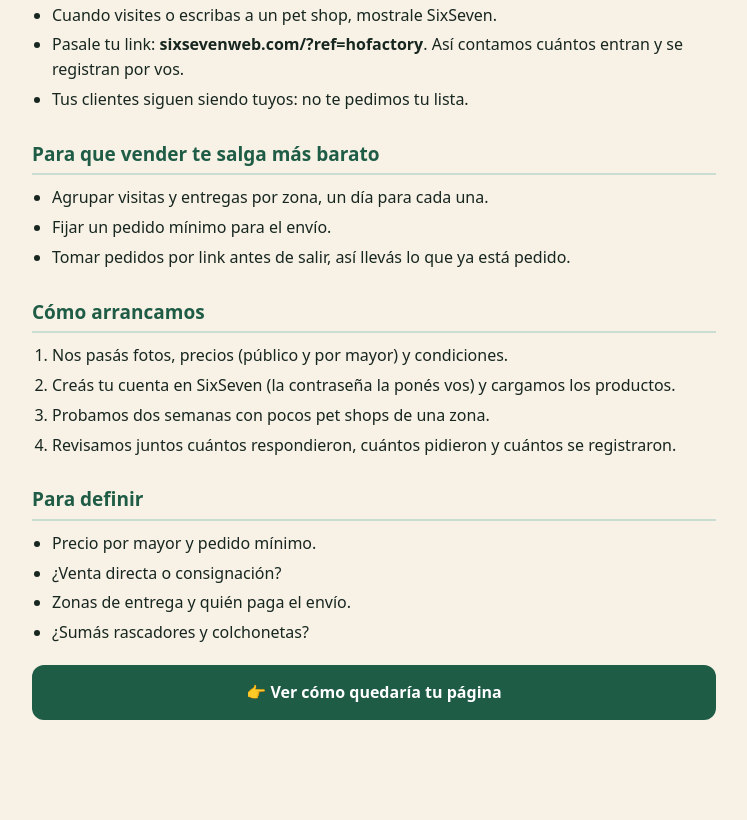
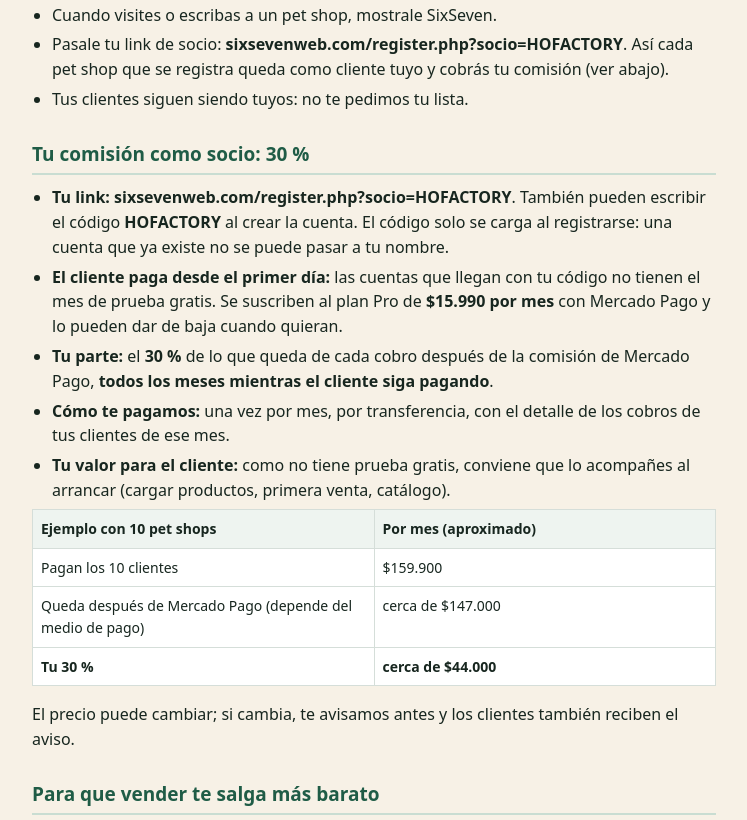
Before and after one commit to lordkindfyctyy/propuesta-ho-factory, a plain HTML site: page propuesta/index.html in a window 1280 px wide. Shown: the part 1160-1980 px from the top of the page, without its empty margins (266-1013 px from the left). Before the commit the page ends 1940 px from the top, so only its background shows below. Drawn offline with Linux system fonts and the light colour scheme.

Commit message:
Propuesta: condiciones de socio (link HOFACTORY, 30 %, sin prueba, pago mensual) y precio $15.990
Co-Authored-By: Claude Opus 5.5 <noreply@anthropic.com>
Claude-Session: https://claude.ai/code/session_01CCbF8dG55Q7qy149NGRkNp

```diff
--- a/propuesta/index.html
+++ b/propuesta/index.html
@@ -16,15 +16,27 @@ table{width:100%;border-collapse:collapse;font-size:14px;background:#fff}td,th{b
 <tr><td>No vimos información para comercios</td><td>Bloque "¿Tenés un pet shop?" con lista por mayor, mínimo, envío y pago</td></tr>
 <tr><td>La página pesa bastante por las imágenes</td><td>Fotos comprimidas para que abra rápido con datos móviles</td></tr></table>
 <h2>Qué te ofrecemos</h2><ul>
-<li><b>Tu cuenta en SixSeven</b>: stock, ventas, fiado y clientes. Hay un plan gratis, sin tarjeta, de hasta 150 productos y 1 vendedor, y un plan Pro pago.</li>
+<li><b>Tu cuenta en SixSeven</b>: stock, ventas, fiado y clientes. Hay un plan gratis, sin tarjeta, de hasta 150 productos y 1 vendedor, y un plan Pro de $15.990 por mes.</li>
 <li><b>Catálogo online con un link</b>: el cliente arma el pedido desde el celular. Cambiás precios cuando quieras sin rehacer la página.</li>
 <li><b>La landing mejorada</b> de esta propuesta, con tus fotos.</li>
 <li><b>Material para sumar pet shops</b>: mensajes de WhatsApp y planilla de seguimiento.</li></ul>
 <p>Importante: el catálogo lo puede ver cualquiera que tenga el link. Antes de cargar precios por mayor conviene decidir qué precios se muestran.</p>
 <h2>Qué te pedimos</h2><ul>
 <li>Cuando visites o escribas a un pet shop, mostrale SixSeven.</li>
-<li>Pasale tu link: <b>sixsevenweb.com/?ref=hofactory</b>. Así contamos cuántos entran y se registran por vos.</li>
+<li>Pasale tu link de socio: <b>sixsevenweb.com/register.php?socio=HOFACTORY</b>. Así cada pet shop que se registra queda como cliente tuyo y cobrás tu comisión (ver abajo).</li>
 <li>Tus clientes siguen siendo tuyos: no te pedimos tu lista.</li></ul>
+<h2>Tu comisión como socio: 30 %</h2><ul>
+<li><b>Tu link:</b> <b>sixsevenweb.com/register.php?socio=HOFACTORY</b>. También pueden escribir el código <b>HOFACTORY</b> al crear la cuenta. El código solo se carga al registrarse: una cuenta que ya existe no se puede pasar a tu nombre.</li>
+<li><b>El cliente paga desde el primer día:</b> las cuentas que llegan con tu código no tienen el mes de prueba gratis. Se suscriben al plan Pro de <b>$15.990 por mes</b> con Mercado Pago y lo pueden dar de baja cuando quieran.</li>
+<li><b>Tu parte:</b> el <b>30 %</b> de lo que queda de cada cobro después de la comisión de Mercado Pago, <b>todos los meses mientras el cliente siga pagando</b>.</li>
+<li><b>Cómo te pagamos:</b> una vez por mes, por transferencia, con el detalle de los cobros de tus clientes de ese mes.</li>
+<li><b>Tu valor para el cliente:</b> como no tiene prueba gratis, conviene que lo acompañes al arrancar (cargar productos, primera venta, catálogo).</li>
+</ul>
+<table><tr><th>Ejemplo con 10 pet shops</th><th>Por mes (aproximado)</th></tr>
+<tr><td>Pagan los 10 clientes</td><td>$159.900</td></tr>
+<tr><td>Queda después de Mercado Pago (depende del medio de pago)</td><td>cerca de $147.000</td></tr>
+<tr><td><b>Tu 30 %</b></td><td><b>cerca de $44.000</b></td></tr></table>
+<p>El precio puede cambiar; si cambia, te avisamos antes y los clientes también reciben el aviso.</p>
 <h2>Para que vender te salga más barato</h2><ul>
 <li>Agrupar visitas y entregas por zona, un día para cada una.</li>
 <li>Fijar un pedido mínimo para el envío.</li>
@@ -34,5 +46,5 @@ table{width:100%;border-collapse:collapse;font-size:14px;background:#fff}td,th{b
 <li>Creás tu cuenta en SixSeven (la contraseña la ponés vos) y cargamos los productos.</li>
 <li>Probamos dos semanas con pocos pet shops de una zona.</li>
 <li>Revisamos juntos cuántos respondieron, cuántos pidieron y cuántos se registraron.</li></ol>
-<h2>Para definir</h2><ul><li>Precio por mayor y pedido mínimo.</li><li>¿Venta directa o consignación?</li><li>Zonas de entrega y quién paga el envío.</li><li>¿Sumás rascadores y colchonetas?</li></ul>
+<h2>Para definir</h2><ul><li>¿El 30 % es por todo el tiempo que pague el cliente o por un plazo (por ejemplo 12 meses)?</li><li>Precio por mayor y pedido mínimo.</li><li>¿Venta directa o consignación?</li><li>Zonas de entrega y quién paga el envío.</li><li>¿Sumás rascadores y colchonetas?</li></ul>
 <a class="go" href="../landing/">👉 Ver cómo quedaría tu página</a></main></body></html>
```
Also changed, not shown: 1 other file.
